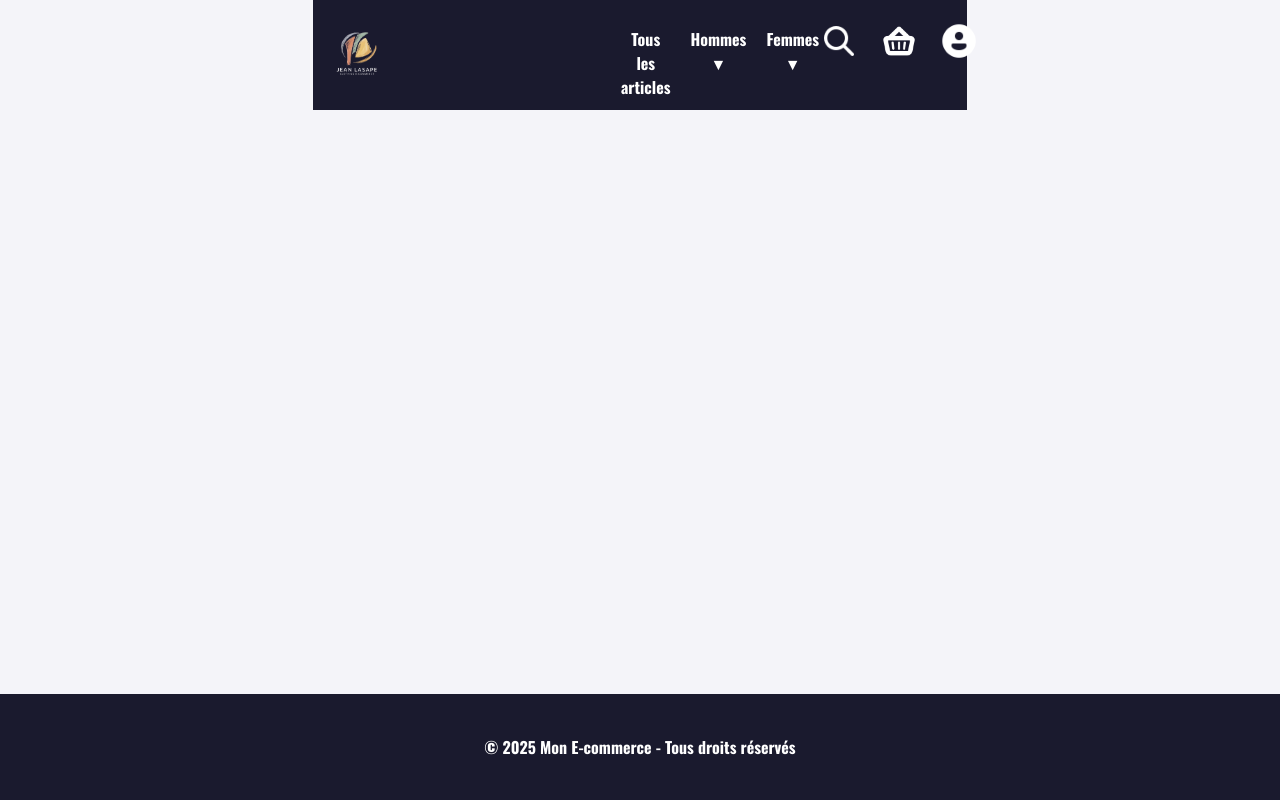
After one commit to BjornHgn/symfony_project, a Symfony app: template templates/base_auth.html.twig in a window 1280 px wide. The commit adds this page. Run offline with Twig, Linux system fonts and the light colour scheme; the template is opened without the code that fills it, so the values that code supplies are empty; some libraries are stand-ins or nearby versions.

Commit message:
change css login page

```diff
--- /dev/null
+++ b/public/css/login.css
@@ -0,0 +1,239 @@
+html, body {
+    height: 100%;
+    margin: 0;
+}
+
+main {
+    flex: 1;
+}
+
+
+
+header {
+    display: flex;
+    align-items: center;
+    justify-content: space-between;
+    background-color: #1A1A2E   ;
+    color: white;
+
+
+}
+
+
+
+.logo {
+    width: 100px;
+    height: 100px;
+    background-image: url('/images/logo.png');
+    background-size: contain;
+    background-repeat: no-repeat;
+}
+
+
+
+nav {
+    display: flex;
+    justify-content: space-between;
+    width: 100%;
+}
+
+
+
+
+.nav-links a {
+    color: white;
+    text-decoration: none;
+}
+
+.nav-links a:hover {
+    color: #ddd;
+}
+
+.nav-links {
+    justify-content: center;
+    display: flex;
+    gap: 20px;
+    margin-left: 39%;
+    margin-top: 1%;
+}
+
+
+/*Interrieur menus deroulant*/
+.dropdown {
+position: relative;
+color:white;
+}
+
+.dropdown-content {
+    display: none;
+    position: absolute;
+    background-color: #1A1A2E;
+    min-width: 150px;
+    box-shadow: 0px 8px 16px rgba(0, 0, 0, 0.2);
+    z-index: 10;
+}
+
+.dropdown-content a {
+    color: white;
+    padding: 10px;
+    display: block;
+    text-decoration: none;
+}
+
+.dropdown-content a:hover {
+    background-color: #333C56;
+}
+
+.dropdown:hover .dropdown-content {
+    display: block;
+}
+
+
+/*icones login,panier,search*/
+.nav-icons {
+    margin-right: 100px;
+    display: flex;
+    gap: 20px;
+}
+
+.search, .panier, .profile {
+    width: 40px;
+    height: 40px;
+    background-size: contain;
+    background-position: center;
+    background-repeat: no-repeat;
+    display: inline-block;
+}
+.search {
+    background-image: url('/images/search.png');
+}
+
+.panier {
+    background-image: url('/images/panier.png');
+}
+
+.profile {
+    background-image: url('/images/profile.png');
+}
+
+
+
+/*body*/
+
+body {
+    display: flex;
+    flex-direction: column;
+    font-family: 'Oswald', sans-serif;
+}
+
+/*titres*/
+h2 {
+    text-align: center;
+}
+/* Style des boutons sur la page */
+.view-all-button {
+    display: inline-block;
+    padding: 12px 24px;
+    background-color: #D8C3A5;
+    color: white;
+    text-decoration: none;
+    font-weight: bold;
+    border-radius: 5px;
+    transition: background-color 0.3s ease;
+}
+
+.view-all-button:hover {
+    background-color: #C1A78E;
+}
+
+/* Liste des produits */
+/* Style des boutons sur la page */
+.view-all-button {
+    display: inline-block;
+    padding: 12px 24px;
+    background-color: #D8C3A5;
+    color: white;
+    text-decoration: none;
+    font-weight: bold;
+    border-radius: 5px;
+    transition: background-color 0.3s ease;
+}
+
+.view-all-button:hover {
+    background-color: #C1A78E;
+}
+
+
+
+/*footer*/
+
+footer {
+    background-color: #1A1A2E;
+    color: white;
+    text-align: center;
+    padding: 25px;
+    width: 100%;
+    margin-top: auto;
+}
+
+
+
+body {
+    display: flex;
+    justify-content: center;
+    align-items: center;
+    height: 100vh;
+    margin: 0;
+    background-color: #f4f4f9;
+}
+
+form {
+    background-color: white;
+    padding: 30px;
+    border-radius: 8px;
+    box-shadow: 0 4px 8px rgba(0, 0, 0, 0.1);
+    width: 300px;
+}
+
+label {
+    font-size: 14px;
+    margin-bottom: 8px;
+    display: block;
+}
+
+input[type="text"], input[type="password"] {
+    width: 100%;
+    padding: 10px;
+    margin-bottom: 20px;
+    border: 1px solid #ccc;
+    border-radius: 4px;
+}
+
+button {
+    width: 100%;
+    padding: 10px;
+    background-color: #007bff;
+    color: white;
+    border: none;
+    border-radius: 4px;
+    font-size: 16px;
+}
+
+button:hover {
+    background-color: #0056b3;
+}
+
+a {
+    display: block;
+    margin-top: 10px;
+    text-align: center;
+}
+
+.alert {
+    margin-bottom: 15px;
+    padding: 10px;
+    background-color: #f8d7da;
+    color: #721c24;
+    border: 1px solid #f5c6cb;
+    border-radius: 4px;
+}
--- /dev/null
+++ b/templates/base_auth.html.twig
@@ -0,0 +1,60 @@
+<!DOCTYPE html>
+<html lang="fr">
+<head>
+    <meta charset="UTF-8">
+    <meta name="viewport" content="width=device-width, initial-scale=1.0">
+    <title>{% block title %}Accueil - Jeans-Lassape{% endblock %}</title>
+    <link href="https://fonts.googleapis.com/css2?family=Oswald:wght@700&display=swap" rel="stylesheet">
+    <link rel="stylesheet" href="{{ asset('css/login.css') }}">
+    {% block additional_css %}
+        <!-- Ici, tu peux inclure d'autres fichiers CSS spécifiques -->
+    {% endblock %}
+</head>
+<body>
+
+    <header>
+        <a class="logo" href="/"></a>
+        <nav>
+            <div class="nav-links">
+             <div class="dropdown">
+              <a href="/articles">Tous les articles</a>
+              </div>
+                <div class="dropdown">
+                    <a href="{{ path('app_articles_category', {'genre': 'Homme', 'categorie': 'Tous'}) }}">Hommes ▼</a>
+                    <div class="dropdown-content">
+                        <a href="{{ path('app_articles_category', {'genre': 'Homme', 'categorie': 'Vêtements'}) }}">Vêtements</a>
+                        <a href="{{ path('app_articles_category', {'genre': 'Homme', 'categorie': 'Chaussures'}) }}">Chaussures</a>
+                        <a href="{{ path('app_articles_category', {'genre': 'Homme', 'categorie': 'Accessoires'}) }}">Accessoires</a>
+                    </div>
+                </div>
+
+                <div class="dropdown">
+                    <a href="{{ path('app_articles_category', {'genre': 'Femme', 'categorie': 'Tous'}) }}">Femmes ▼</a>
+                    <div class="dropdown-content">
+                        <a href="{{ path('app_articles_category', {'genre': 'Femme', 'categorie': 'Vêtements'}) }}">Vêtements</a>
+                        <a href="{{ path('app_articles_category', {'genre': 'Femme', 'categorie': 'Chaussures'}) }}">Chaussures</a>
+                        <a href="{{ path('app_articles_category', {'genre': 'Femme', 'categorie': 'Accessoires'}) }}">Accessoires</a>
+                    </div>
+                </div>
+            </div>
+
+            <div class="nav-icons">
+                <a href="/search" class="search"></a>
+                <a href="/cart" class="panier"></a>
+                <a href="{{ path('app_login') }}" class="profile"></a>
+            </div>
+        </nav>
+    </header>
+
+    <main>
+        {% block body %}
+        <!-- Contenu spécifique de chaque page -->
+        {% endblock %}
+    </main>
+
+    <footer>
+        <p>&copy; 2025 Mon E-commerce - Tous droits réservés</p>
+    </footer>
+
+</body>
+</html>
```
Also changed, not shown: templates/home/login.html.twig (+7 -8 lines).
